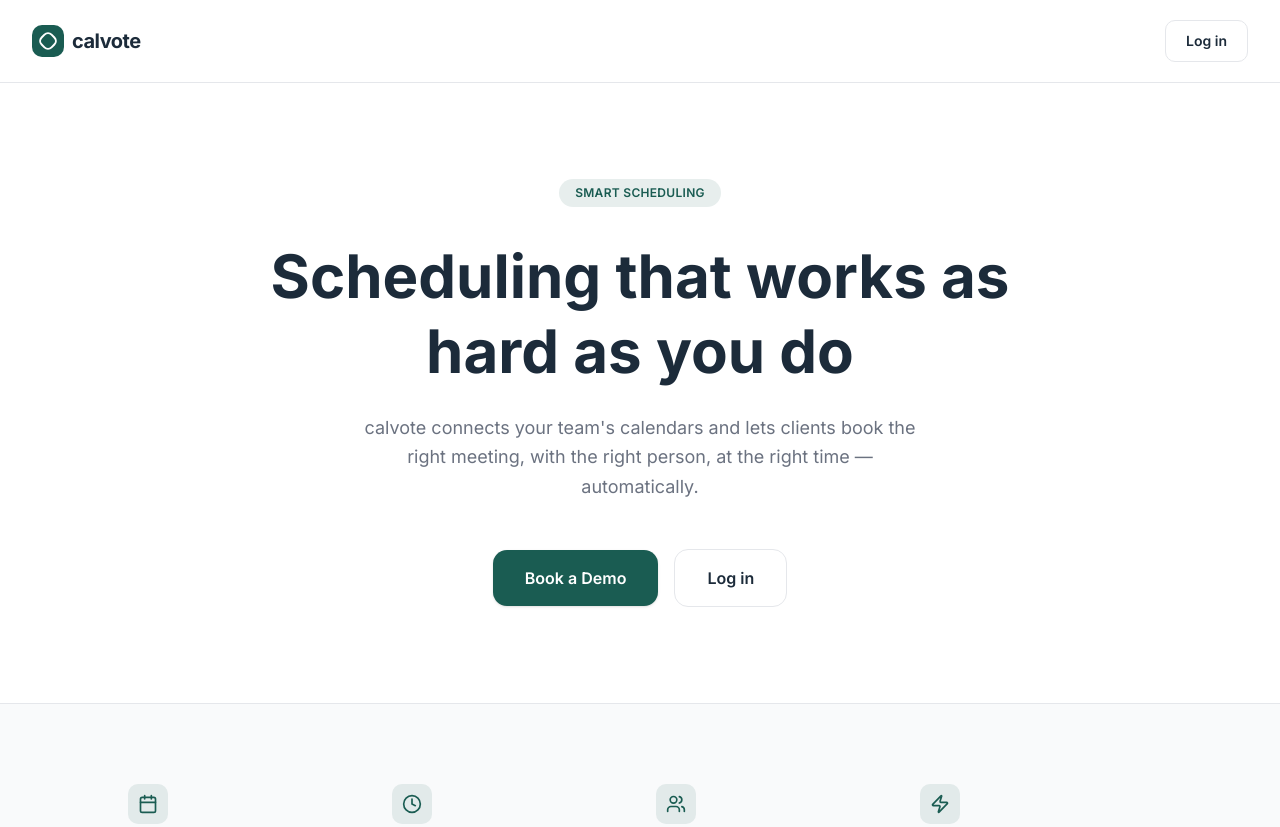
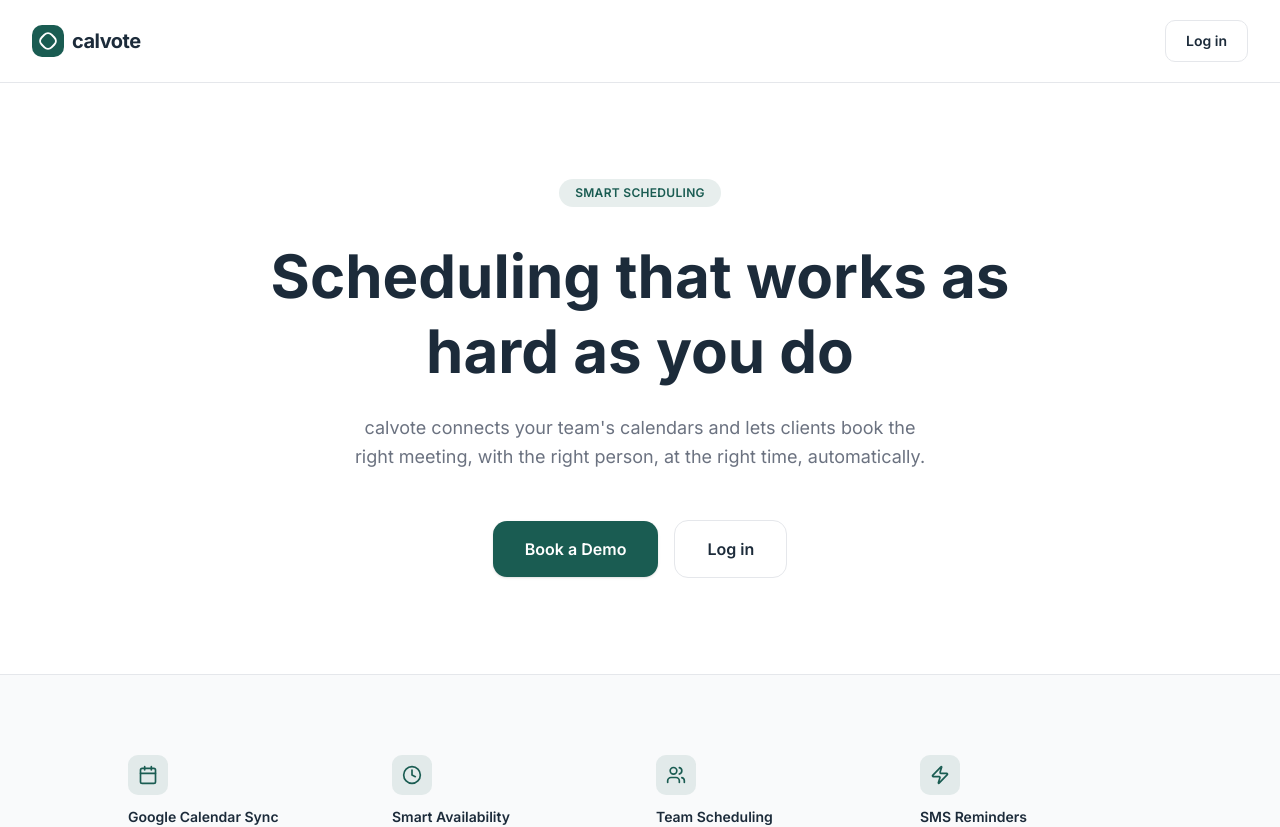
Before and after one commit to The-Dom-Agency/calvote, a Next.js app: page / in a window 1280 px wide. Shown: the top 827 px of the page. Built offline with nearby package versions, Linux system fonts and the light colour scheme; no server answers.

Commit message:
text fix

```diff
--- a/app/page.tsx
+++ b/app/page.tsx
@@ -27,7 +27,7 @@ export default function LandingPage() {
         </h1>
 
         <p className="text-lg text-[#6B7280] max-w-xl mb-12 leading-relaxed">
-          calvote connects your team&apos;s calendars and lets clients book the right meeting, with the right person, at the right time — automatically.
+          calvote connects your team&apos;s calendars and lets clients book the right meeting, with the right person, at the right time, automatically.
         </p>
 
         <div className="flex flex-col sm:flex-row gap-4 items-center justify-center">
```
